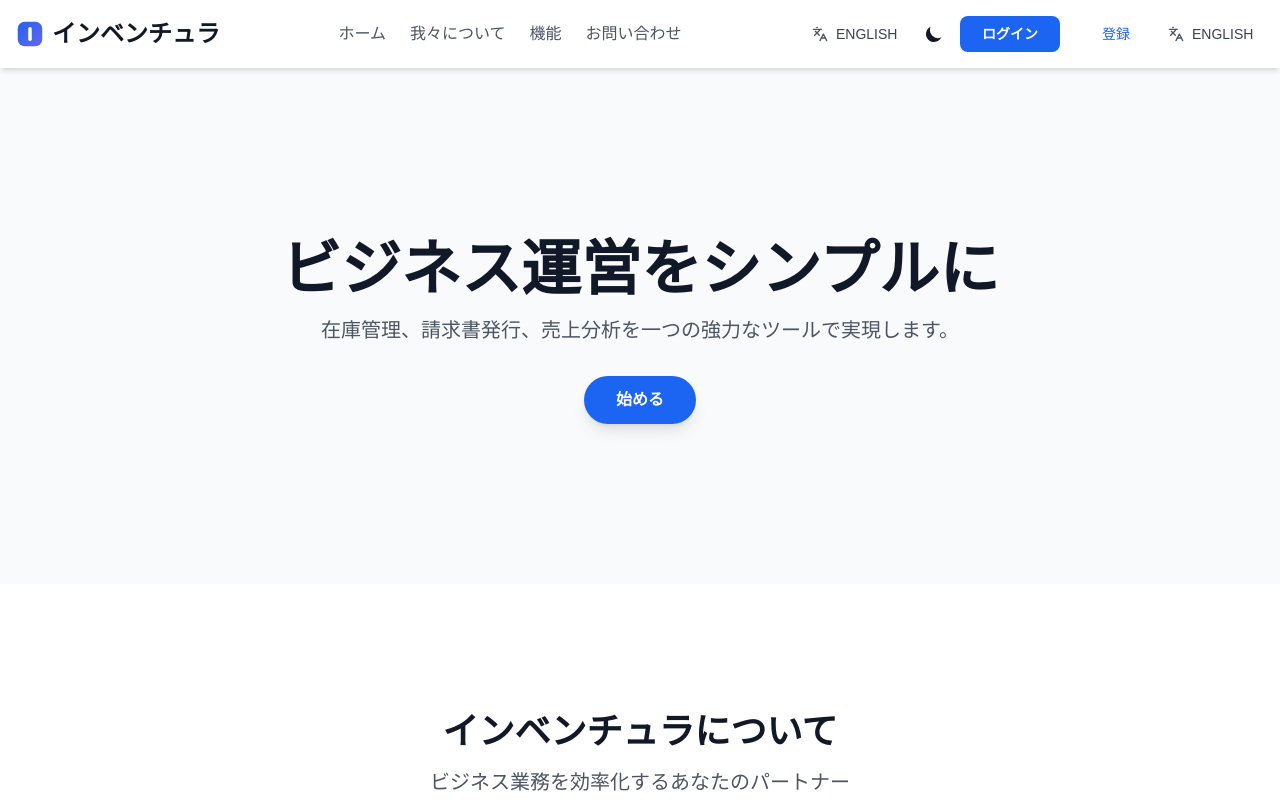
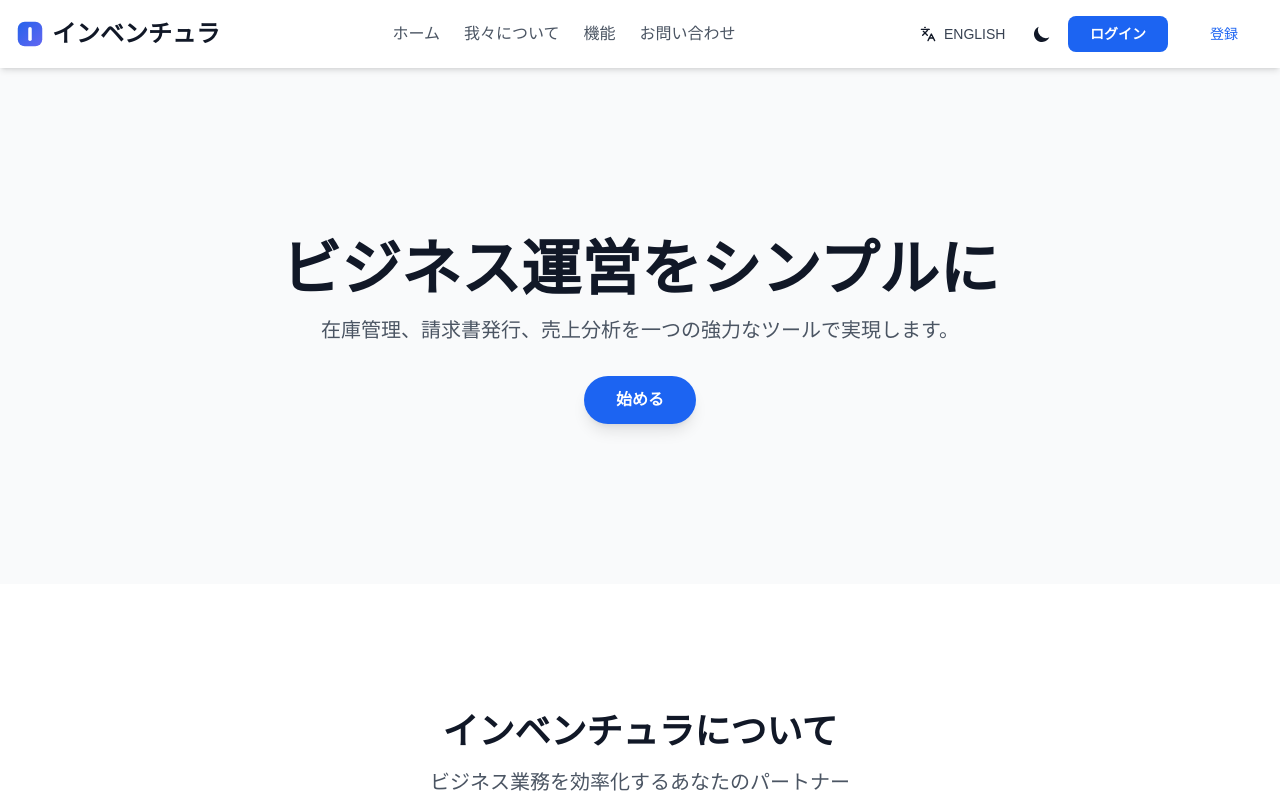
Before and after one commit to shinthantnaingGit/Inventura-Inventory-Management-System, a Next.js app: page / in a window 1280 px wide. Shown: the top 800 px of the page. Built offline with nearby package versions, Linux system fonts and the light colour scheme; a web font is replaced by a local one.

Commit message:
fix(static): fix language toggle on desktop

```diff
--- a/src/features/static/components/Header.jsx
+++ b/src/features/static/components/Header.jsx
@@ -45,7 +45,7 @@ export default function Header() {
 
         {/* Right: toggles + auth */}
         <div className="hidden md:flex items-center space-x-4">
-          <LangToggle className="rounded-xl text-gray-600 dark:text-gray-300 bg-white dark:bg-gray-800 hover:bg-gray-50 dark:hover:bg-gray-700 border-gray-300 dark:border-gray-700" />
+          <LangToggle className="rounded-xl bg-white dark:bg-gray-800 hover:bg-gray-50 dark:hover:bg-gray-700 border-gray-300 dark:border-gray-700" />
           <DarkThemeToggle />
           <Link
             href="/login"
@@ -61,7 +61,7 @@ export default function Header() {
           </Link>
         </div>
         <DarkThemeToggle className="md:hidden" />
-        <LangToggle className="rounded-xl text-gray-600 dark:text-gray-300 bg-white dark:bg-gray-800 hover:bg-gray-50 dark:hover:bg-gray-700 border-gray-300 dark:border-gray-700" />
+        <LangToggle className="rounded-xl md:hidden bg-white dark:bg-gray-800 hover:bg-gray-50 dark:hover:bg-gray-700 border-gray-300 dark:border-gray-700" />
         {/* Mobile: menu button */}
         <button
           onClick={toggleMenu}
```
